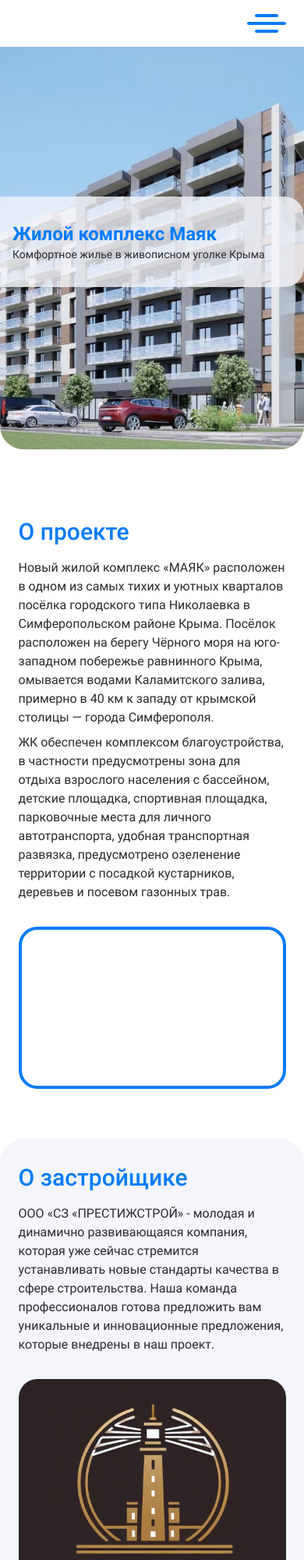
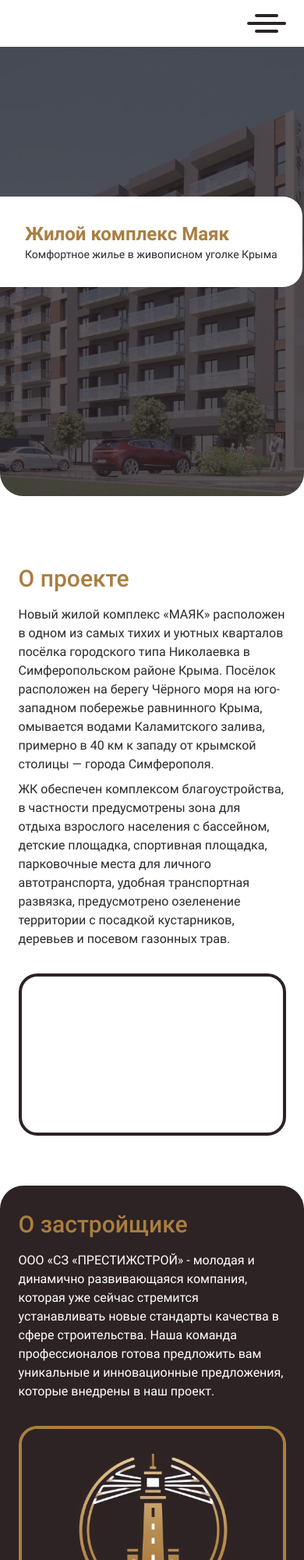
Before and after one commit to Arsen-aga/Mayak, a website: page app/index.html in a window 390 px wide. Shown: the top 2000 px of the page at 78% size. Drawn offline with Linux system fonts and the light colour scheme.

Commit message:
changes for client

```diff
--- a/app/index.html
+++ b/app/index.html
@@ -25,12 +25,12 @@
           <ul class="menu container flex justify-center gap-14 text-lg font-roboto-500 text-accent" id="menu">
             <li>
               <a href="#about-project"
-                class="mx-auto p-3 px-5 rounded-3xl transition-all duration-1000 hover:text-white hover:bg-accent">О
+                class="mx-auto  p-3 px-5 rounded-3xl transition-all duration-1000 hover:text-white hover:bg-accent">О
                 проекте</a>
             </li>
             <li>
               <a href="#about-us"
-                class="mx-auto p-3 px-5 rounded-3xl transition-all duration-1000 hover:text-white hover:bg-accent">О
+                class="mx-auto  p-3 px-5 rounded-3xl transition-all duration-1000 hover:text-white hover:bg-accent">О
                 застройщике</a>
             </li>
           </ul>
@@ -41,8 +41,9 @@
   </header>
 
   <main class="mt-[60px]">
-    <section class="pb-52 xl:pb-80 pt-48 bg-section-1 bg-no-repeat bg-cover bg-[50%_85%] rounded-[0_0_30px_30px]">
-      <div class="sm:max-w-[80%] lg:max-w-[50%] bg-gray bg-opacity-80 rounded-[0_25px_25px_0] py-8 px-4">
+    <section class="pb-96 pt-48 bg-section-1 bg-no-repeat bg-cover bg-[50%_85%] rounded-[0_0_30px_30px] relative">
+      <div class="absolute bg-brown bg-opacity-75 top-0 bottom-0 right-0 left-0 rounded-[0_0_30px_30px]"></div>
+      <div class="sm:max-w-[80%] lg:max-w-[50%] bg-default rounded-[0_25px_25px_0] py-8 px-8 absolute">
         <div class="ml-auto sm:max-w-[85%] 5xl:max-w-[75%]">
           <h1 class="text-accent font-roboto-700 text-2xl sm:text-3xl sm:mb-2 xl:text-5xl 4xl:text-5xl">Жилой комплекс
             Маяк</h1>
@@ -73,16 +74,16 @@
               предусмотрено озеленение территории с посадкой кустарников, деревьев и посевом газонных трав.
             </p>
           </div>
-          <div class="h-52 md:h-[350px] xl:h-full overflow-hidden rounded-3xl border-4 border-accent" id="map">
+          <div class="h-52 md:h-[350px] xl:h-full overflow-hidden rounded-3xl border-4 border-brown" id="map">
           </div>
         </div>
       </div>
     </section>
 
-    <section class="mt-8 py-8 xl:py-20 bg-gray rounded-[30px_30px_0_0]" id="about-us">
+    <section class="mt-8 py-8 xl:py-20 bg-brown rounded-[30px_30px_0_0]" id="about-us">
       <div class="container">
-        <div class="grid lg:grid-cols-2 xl:grid-cols-3 gap-8 items-center">
-          <img class="order-1 lg:order-[0] rounded-3xl" src="img/mayak.png" alt="logo mayak">
+        <div class="grid lg:grid-cols-2 xl:grid-cols-3 gap-8 items-center text-default">
+          <img class="order-1 lg:order-[0] rounded-3xl border-4 border-accent" src="img/mayak.png" alt="logo mayak">
           <div class="xl:col-span-2">
             <h2 class="text-3xl mb-4 xl:mb-8 text-accent font-roboto-500">
               О застройщике
@@ -100,7 +101,7 @@
     </section>
   </main>
 
-  <footer class="bg-gray">
+  <footer class="bg-brown">
     <div class="rounded-[30px_30px_0_0] bg-white">
       <div class="container pt-12 pb-5">
         <h2 class="text-accent text-3xl mb-4 sm:mb-6 md:text-4xl xl:text-5xl 4xl:text-5xl">ЖК Маяк</h2>
--- a/input.css
+++ b/input.css
@@ -87,7 +87,7 @@ body {
   width: 50px;
   height: 4px;
   margin: 6px auto;
-  background-color: #007bfb;
+  background-color: #2d2324;
   border-radius: 2px;
   transition: 0.5s;
 }
@@ -206,7 +206,7 @@ body.noscroll {
   }
 
   .popup .menu>li>a:hover {
-    background-color: #007bfb;
+    background-color: #aa7e41;
     color: #fff;
   }
 
@@ -243,8 +243,8 @@ body.noscroll {
   position: absolute;
   right: -90px;
   font-weight: 700;
-  color: #fff;
+  color: #aa7e41;
   padding: 10px;
-  background-color: #007bfb;
+  background-color: #2d2324;
   border-radius: 10px;
 }
--- a/tailwind.config.js
+++ b/tailwind.config.js
@@ -27,9 +27,9 @@ module.exports = {
     },
     extend: {
       colors: {
-        accent: '#007bfb',
-        default: '#2a2a30',
-        gray: '#f4f6fb',
+        accent: '#aa7e41',
+        default: '#fff',
+        brown: '#2d2324',
       },
       backgroundImage: {
         'section-1': "url('/app/img/bg.jpg')",
```
Also changed, not shown: app/css/style.css.
